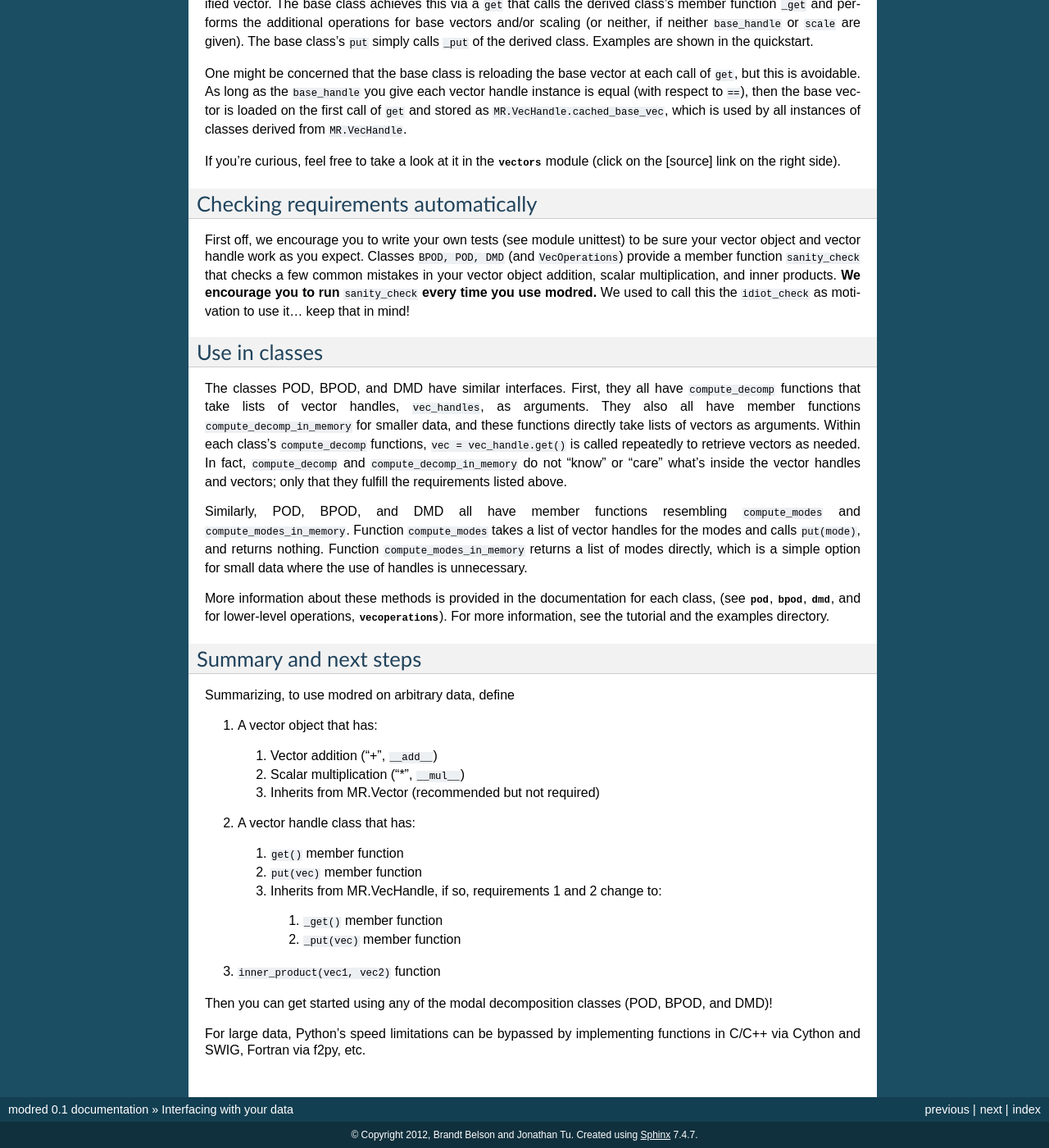
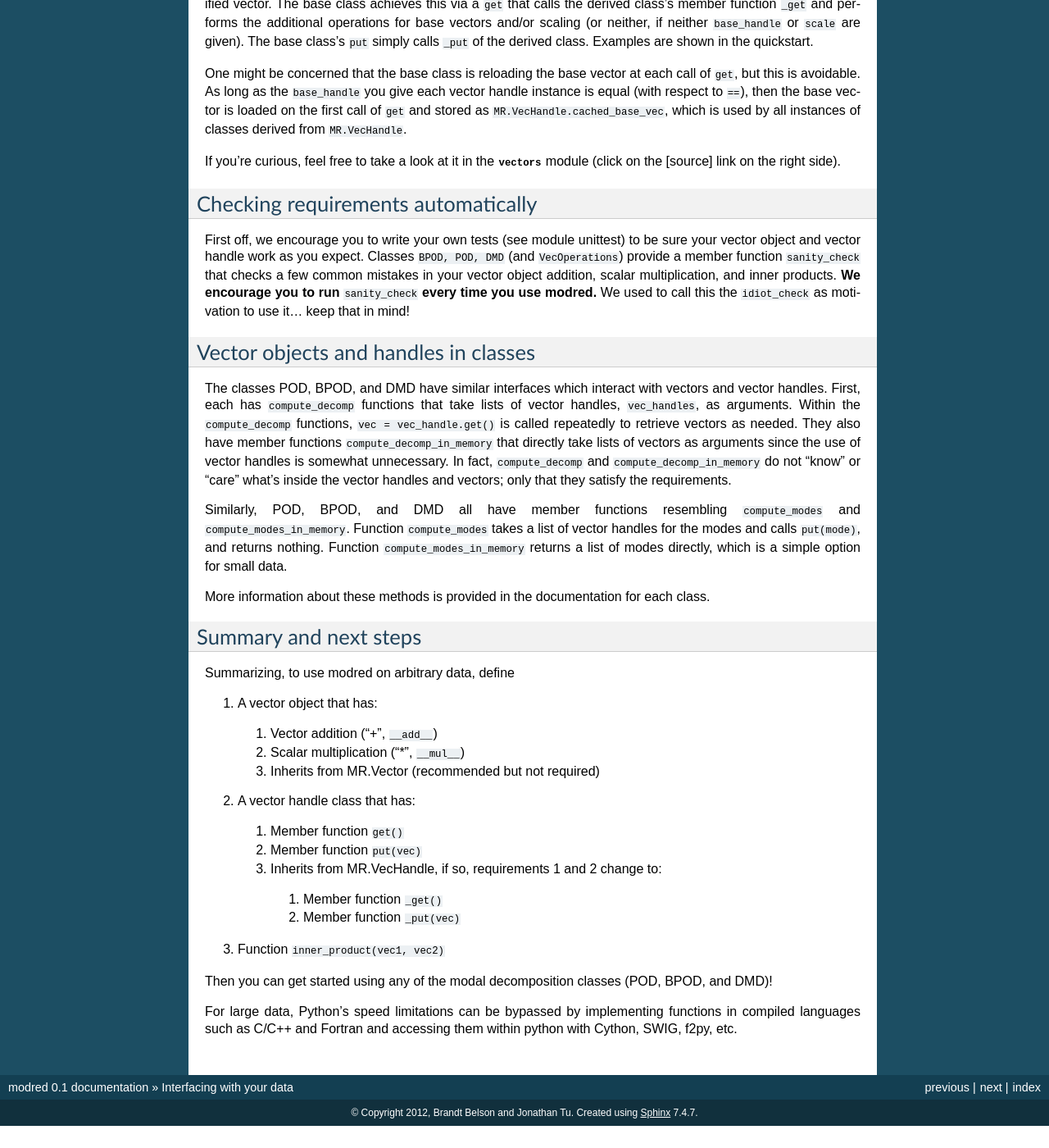
Before and after one commit to belson17/modred, a Sphinx documentation site: the page built from doc/detailed_guide.rst, in a window 1280 px wide and 1400 px high, scrolled down 1843 px. Shown: the whole window at 82% size. Built offline with Sphinx 7.4.7, drawn with Linux system fonts in a browser that asks for light colours; formulas are drawn with MathJax 3; after the commit the page ends 3216 px from its top, so only the background shows below that; some of the changed text lies outside the part shown.

```diff
--- a/doc/conf.py
+++ b/doc/conf.py
@@ -27,7 +27,18 @@ sys.path.insert(0, os.path.join(os.path.join(os.path.abspath('.'), '..'), 'examp
 
 # Add any Sphinx extension module names here, as strings. They can be extensions
 # coming with Sphinx (named 'sphinx.ext.*') or your custom ones.
-extensions = ['sphinx.ext.coverage', 'sphinx.ext.viewcode', 'sphinx.ext.autodoc']
+extensions = ['sphinx.ext.coverage', 'sphinx.ext.viewcode', 'sphinx.ext.autodoc',
+          'matplotlib.sphinxext.mathmpl',
+          'matplotlib.sphinxext.only_directives',
+          'matplotlib.sphinxext.plot_directive',
+          #'matplotlib.sphinxext.ipython_directive',
+          'sphinx.ext.autodoc',
+          'sphinx.ext.doctest',
+          #'ipython_console_highlighting',
+          #'inheritance_diagram',
+          'sphinx.ext.pngmath',
+          #'sphinx.ext.jsmath',
+          'numpydoc']
 
 # Add any paths that contain templates here, relative to this directory.
 templates_path = ['_templates']
@@ -112,7 +123,8 @@ html_theme = 'default'
 
 # The name of an image file (relative to this directory) to place at the top
 # of the sidebar.
-#html_logo = None
+# html_logo = 'small_world_small.png'
+#http://www3.hku.hk/mech/research_details.php?ResearchCode=dyn
 
 # The name of an image file (within the static path) to use as favicon of the
 # docs.  This file should be a Windows icon file (.ico) being 16x16 or 32x32
--- a/doc/detailed_guide.rst
+++ b/doc/detailed_guide.rst
@@ -74,7 +74,7 @@ Instead, modred is designed to have only a subset of vectors in memory, loading
 and saving them as necessary.
 Therefore, rather than providing modred with a list of vectors, you can
 provide it with a list of "vector handles".
-These are lightweight class instances that in some sense point to a vector's
+These are **lightweight** class instances that in some sense point to a vector's
 location, like the filename of where it's saved.
 In general, vector handles must be able to get a vector from some location and
 return it, and also take a vector and put it to some location.
@@ -163,34 +163,32 @@ We used to call this the ``idiot_check`` as motivation to use it...
 keep that in mind!
 
 
------------------------------------
-Use in classes
------------------------------------
+--------------------------------------------------
+Vector objects and handles in classes
+--------------------------------------------------
 
-The classes POD, BPOD, and DMD have similar interfaces.
-First, they all have ``compute_decomp``
+The classes POD, BPOD, and DMD have similar interfaces which interact
+with vectors and vector handles.
+First, each has ``compute_decomp``
 functions that take lists of vector handles, ``vec_handles``, as arguments.
-They also all have member functions ``compute_decomp_in_memory`` for smaller
-data, and these functions directly take lists of vectors as
-arguments.
-Within each class's ``compute_decomp`` functions, ``vec = vec_handle.get()``
+Within the ``compute_decomp`` functions, ``vec = vec_handle.get()``
 is called repeatedly to retrieve vectors as needed.
+They also have member functions ``compute_decomp_in_memory`` that directly take
+lists of vectors as arguments since the use of vector handles is
+somewhat unnecessary.
 In fact, ``compute_decomp`` and ``compute_decomp_in_memory`` do not "know"
 or "care" what's inside the vector handles and vectors; only
-that they fulfill the requirements listed above.
+that they satisfy the requirements.
 
 Similarly, POD, BPOD, and DMD all have member functions resembling
 ``compute_modes`` and ``compute_modes_in_memory``.
 Function ``compute_modes`` takes a list of vector handles for the modes and
 calls ``put(mode)``, and returns nothing.
 Function ``compute_modes_in_memory`` returns a list of modes directly, which
-is a simple option for small data where the use of handles is unnecessary.
+is a simple option for small data.
 
 More information about these methods is provided in the documentation
-for each class, (see :mod:`pod`, :mod:`bpod`, :mod:`dmd`, and for
-lower-level operations, :mod:`vecoperations`).
-For more information, see the tutorial and the examples directory.
-
+for each class.
 
 ---------------------------------------
 Summary and next steps
@@ -203,16 +201,16 @@ Summarizing, to use modred on arbitrary data, define
   2. Scalar multiplication ("*", ``__mul__``)
   3. Inherits from MR.Vector (recommended but not required)
 2. A vector handle class that has:
-  1. ``get()`` member function
-  2. ``put(vec)`` member function
+  1. Member function ``get()``
+  2. Member function ``put(vec)``
   3. Inherits from MR.VecHandle, if so, requirements 1 and 2 change to:
-    1. ``_get()`` member function
-    2. ``_put(vec)`` member function
-3. ``inner_product(vec1, vec2)`` function
+    1. Member function ``_get()``
+    2. Member function ``_put(vec)``
+3. Function ``inner_product(vec1, vec2)``
 
 Then you can get started using any of the modal decomposition classes
 (POD, BPOD, and DMD)!
 
 For large data, Python's speed limitations can be
-bypassed by implementing functions in C/C++ via Cython and SWIG,
-Fortran via f2py, etc.
+bypassed by implementing functions in compiled languages such as C/C++ and
+Fortran and accessing them within python with Cython, SWIG, f2py, etc.
--- a/doc/intro.rst
+++ b/doc/intro.rst
@@ -18,3 +18,6 @@ For POD, BPOD, and DMD, the library itself is lightweight; the majority of
 the computation time is spent calling functions you provide.
 The library is essentially a wrapper that calls the functions in an
 efficient way.
+
+Python's speed limitations can be bypassed by calling compiled code
+via tools like Cython, SWIG, and f2py.
```
Also changed, not shown: doc/tutorial_modaldecomp.rst (+200 -156 lines), doc/tutorial_model_reduction.rst (+18 -14 lines), 1 other file.
